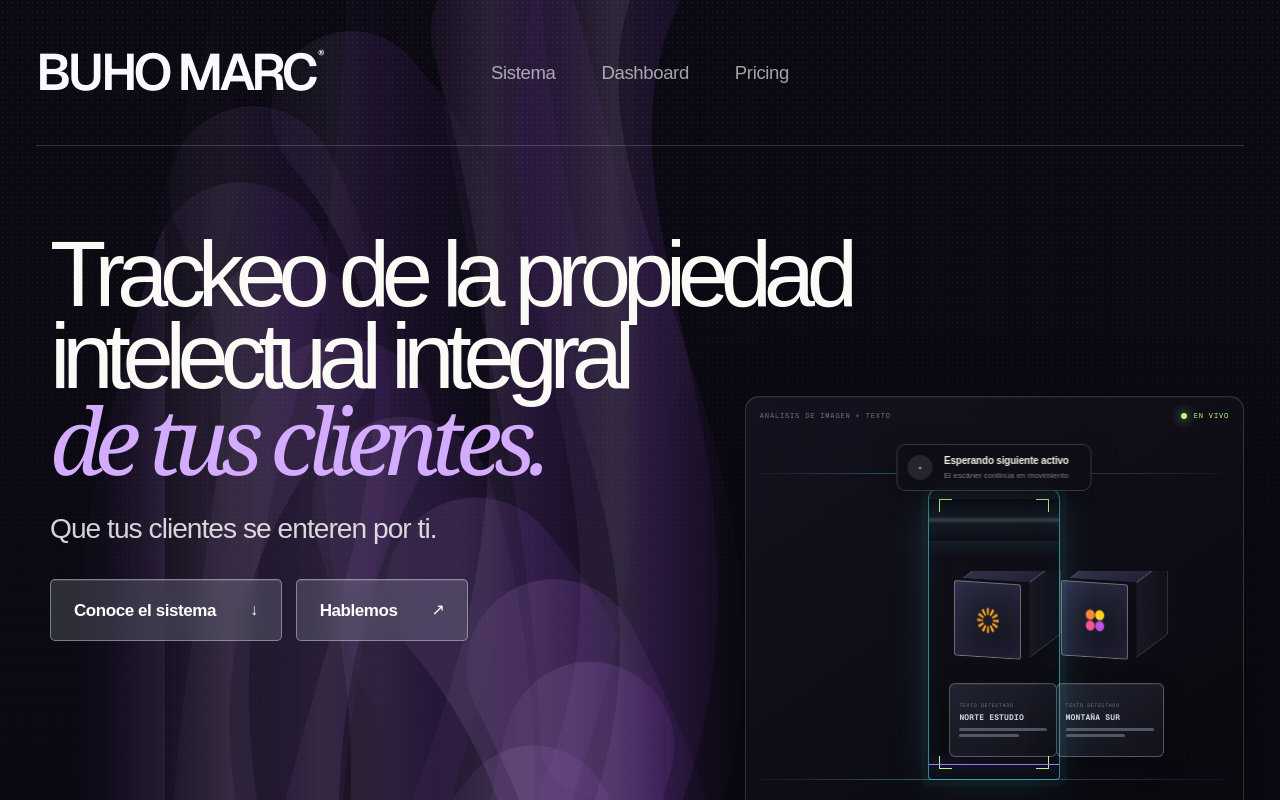
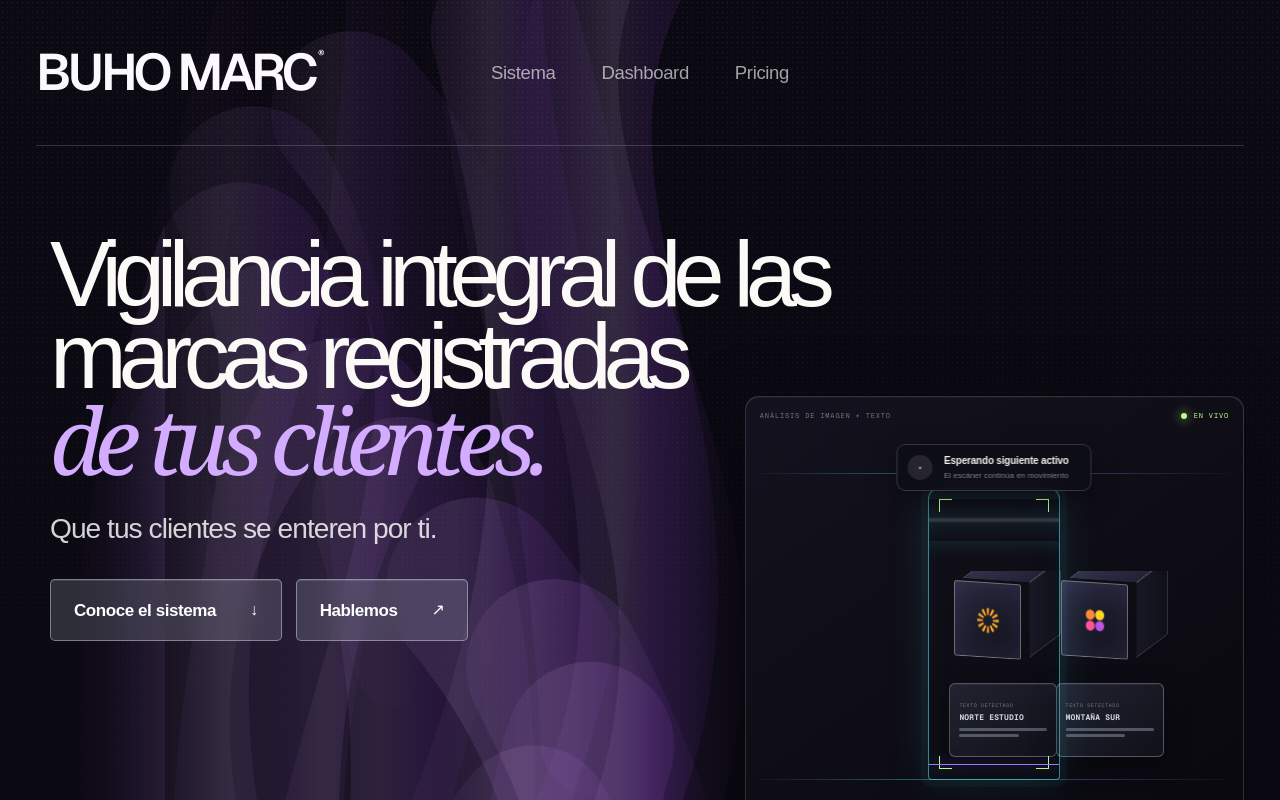
Before and after one commit to joseibietasepulveda/Buho-Marc, a Next.js app: page / in a window 1280 px wide. Shown: the top 800 px of the page. Built offline with nearby package versions, Linux system fonts and the light colour scheme.

Commit message:
Actualiza titular de la landing principal

```diff
--- a/app/page.tsx
+++ b/app/page.tsx
@@ -3,5 +3,5 @@ export { metadata } from "./portada-3/page";
 import PortadaTres from "./portada-3/page";
 
 export default function LandingPrincipal() {
-  return <PortadaTres scannerMode="multimodal" headlineSecondLine="intelectual integral" dashboardMode="preview" />;
+  return <PortadaTres scannerMode="multimodal" headlineFirstLine="Vigilancia integral de las" headlineSecondLine="marcas registradas" dashboardMode="preview" />;
 }
--- a/app/portada-3/page.tsx
+++ b/app/portada-3/page.tsx
@@ -43,12 +43,14 @@ const systemFlow = [
 
 type PortadaTresProps = {
   scannerMode?: "visual" | "multimodal";
+  headlineFirstLine?: string;
   headlineSecondLine?: string;
   dashboardMode?: "legacy" | "preview";
 };
 
 export default function PortadaTres({
   scannerMode = "visual",
+  headlineFirstLine = "Trackeo de la propiedad",
   headlineSecondLine = "intelectual intelectual",
   dashboardMode = "legacy",
 }: PortadaTresProps = {}) {
@@ -78,7 +80,7 @@ export default function PortadaTres({
         </nav>
 
         <div className="bends-hero-content">
-          <h1>Trackeo de la propiedad<br />{headlineSecondLine}<br /><em>de tus clientes.</em></h1>
+          <h1>{headlineFirstLine}<br />{headlineSecondLine}<br /><em>de tus clientes.</em></h1>
           <p className="bends-intro">Que tus clientes se enteren por ti.</p>
           <div className="bends-actions">
             <a className="bends-button bends-button-primary" href="#sistema">Conoce el sistema <span>↓</span></a>
```
